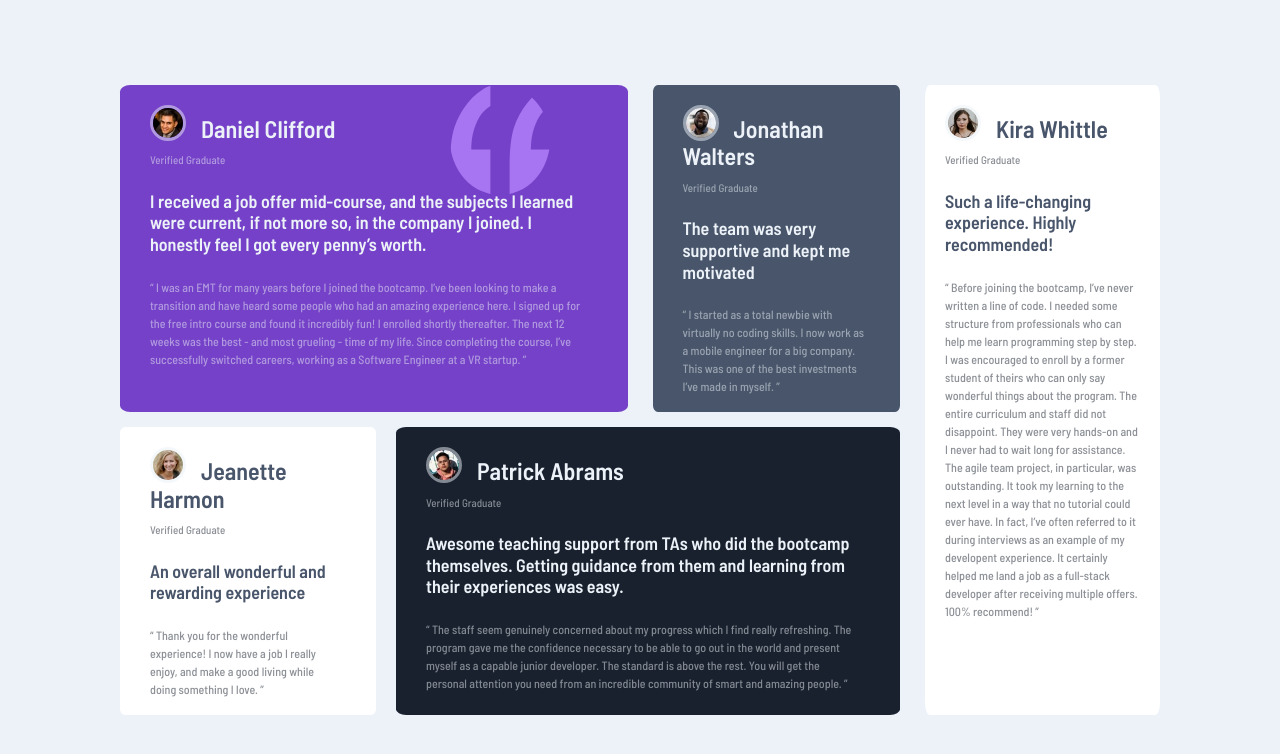
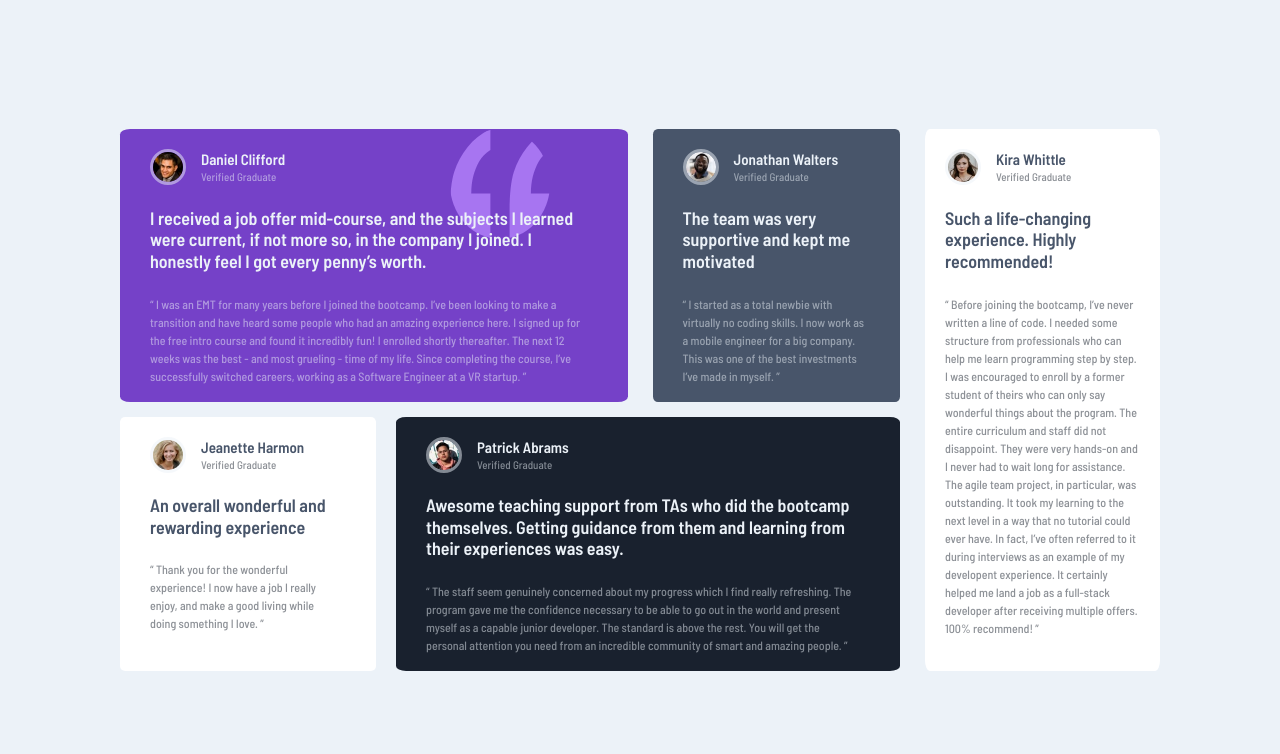
Before and after one commit to Ifescohub/testimonials-grid, a plain HTML site: page index.html in a window 1280 px wide. Drawn offline with Linux system fonts and the light colour scheme.

Commit message:
Update index.html

```diff
--- a/index.html
+++ b/index.html
@@ -23,7 +23,7 @@
         <div class="first">
           <img src="images/image-daniel.jpg" alt="Daniel image">
           <div class="img-desc">
-            <h2>Daniel Clifford</h2>
+            <h1>Daniel Clifford</h1>
             <p class="light-text">Verified Graduate</p>
           </div>
           <img class="quotation" src="images/bg-pattern-quotation.svg" alt="">
@@ -41,7 +41,7 @@
         <div class="second">
           <img src="images/image-jonathan.jpg" alt="Jonathan image">
           <div class="img-desc">
-            <h2>Jonathan Walters</h2>
+            <h1>Jonathan Walters</h1>
             <p class="light-text">Verified Graduate</p>
           </div>
           <div class="description-text">
@@ -56,7 +56,7 @@
         <div class="third">
           <img src="images/image-jeanette.jpg" alt="Jeanette image">
           <div class="img-desc">
-            <h2>Jeanette Harmon</h2>
+            <h1>Jeanette Harmon</h1>
             <p class="dark-text">Verified Graduate</p>
           </div>
           <div class="description-text">
@@ -69,7 +69,7 @@
         <div class="forth">
           <img src="images/image-patrick.jpg" alt="Patrick Image">
           <div class="img-desc">
-            <h2>Patrick Abrams</h2>
+            <h1>Patrick Abrams</h1>
             <p class="light-text">Verified Graduate</p>
           </div>
           <div class="description-text">
@@ -87,7 +87,7 @@
     <div class="right">
        <img src="images/image-kira.jpg" alt="Kira Image">
         <div class="img-desc">
-          <h2>Kira Whittle</h2>
+          <h1>Kira Whittle</h1>
           <p class="dark-text">Verified Graduate</p>
         </div>
         <div class="description-text">
```
